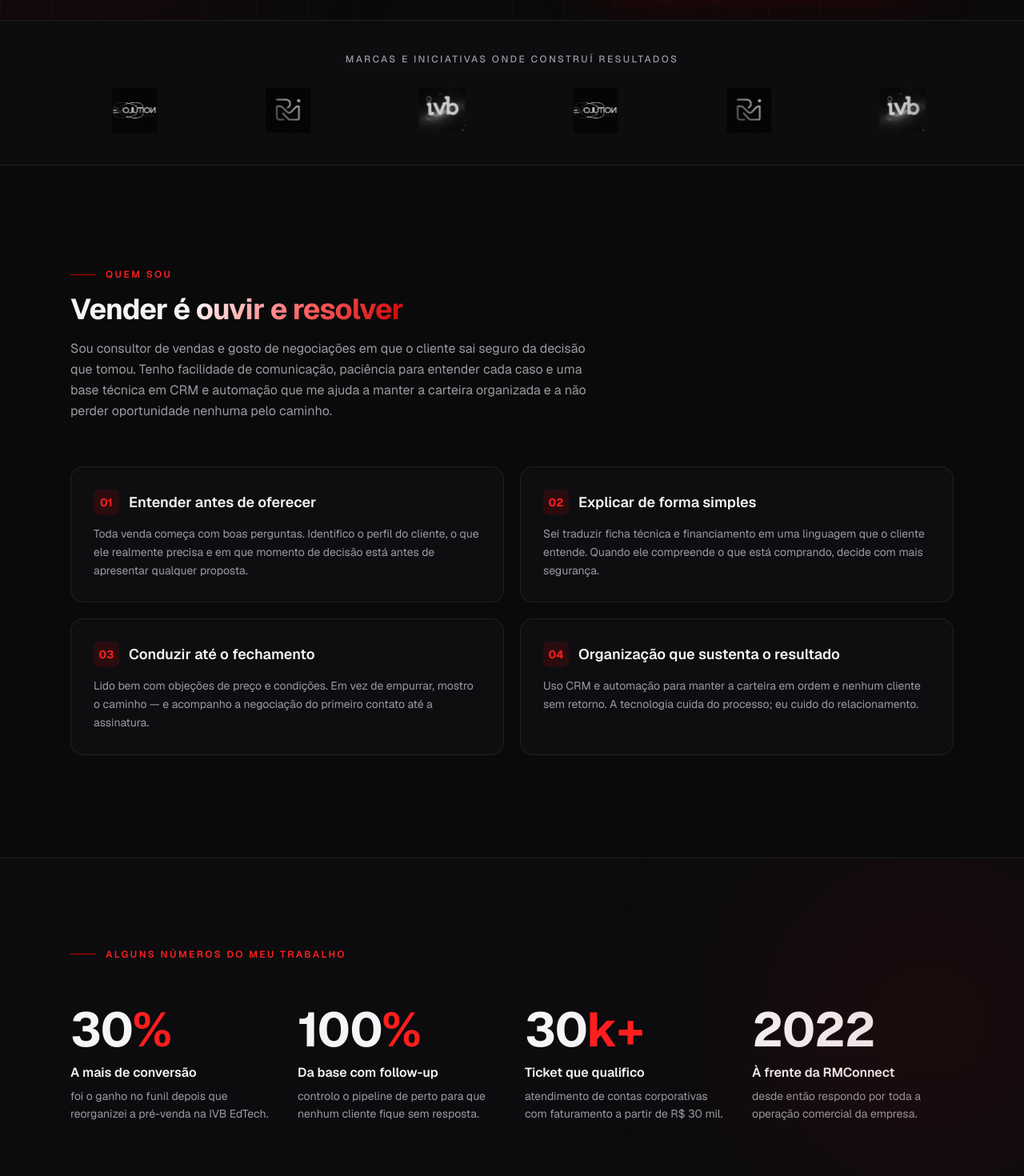
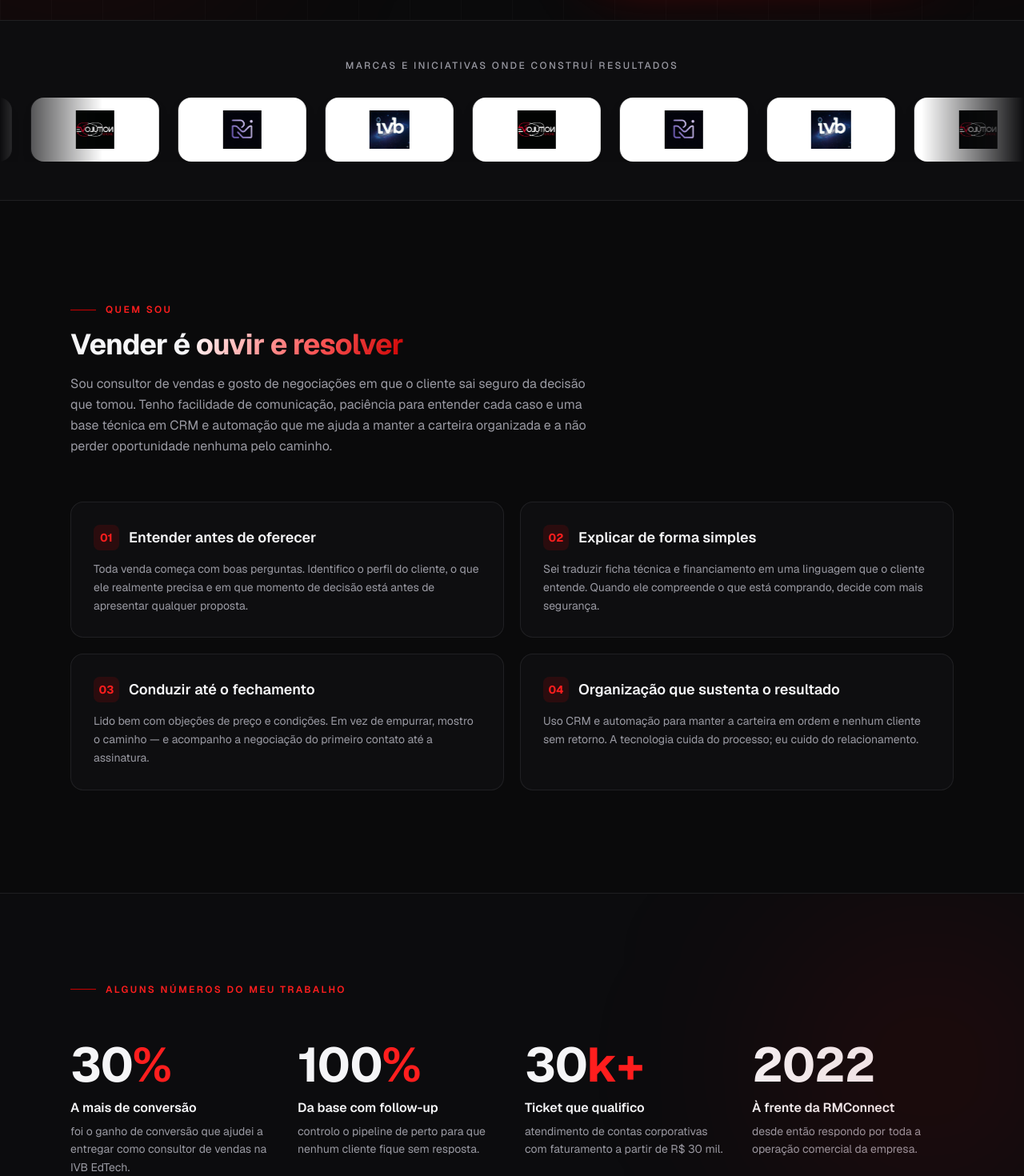
Before and after one commit to ronaldomojr/portifolio_vendedor, a Next.js app: page / in a window 1280 px wide. Shown: the part 800-2270 px from the top of the page at 80% size. Built offline with nearby package versions, Linux system fonts and the light colour scheme.

Commit message:
arrumando painel e carta de recomendação

```diff
--- a/app/globals.css
+++ b/app/globals.css
@@ -21,6 +21,20 @@
   --color-muted: var(--muted);
   --font-sans: var(--font-geist-sans);
   --font-mono: var(--font-geist-mono);
+}
+
+@keyframes marquee {
+  from {
+    transform: translateX(0);
+  }
+  to {
+    transform: translateX(-50%);
+  }
+}
+
+.marquee {
+  animation: marquee 22s linear infinite;
+  will-change: transform;
 }
 
 * {
@@ -97,20 +111,8 @@ html.lenis body {
   box-shadow: 0 0 60px -15px rgba(204, 0, 0, 0.55);
 }
 
-@keyframes marquee {
-  from {
-    transform: translateX(0);
-  }
-  to {
-    transform: translateX(-50%);
-  }
-}
-.animate-marquee {
-  animation: marquee 28s linear infinite;
-}
-
 @media (prefers-reduced-motion: reduce) {
-  .animate-marquee {
+  .marquee {
     animation: none;
   }
 }
--- a/components/Experience.tsx
+++ b/components/Experience.tsx
@@ -1,7 +1,15 @@
 import Reveal from "./Reveal";
 import { SectionHeader } from "./Section";
 
-const jobs = [
+type Job = {
+  role: string;
+  company: string;
+  period: string;
+  points: string[];
+  letter?: { href: string; label: string };
+};
+
+const jobs: Job[] = [
   {
     role: "Diretor Comercial & Fundador",
     company: "RMConnect",
@@ -13,14 +21,18 @@ const jobs = [
     ],
   },
   {
-    role: "Inside Sales & Inteligência Comercial",
+    role: "Consultor de Vendas",
     company: "IVB EdTech",
     period: "2025 — 2026",
     points: [
-      "Qualifiquei contas corporativas com faturamento a partir de R$ 30 mil, filtrando quem realmente tinha perfil de compra.",
-      "Reorganizei a pré-venda no WhatsApp e o time passou a converter 30% melhor.",
-      "Mantive o pipeline em dia, com follow-up de todos os contatos e nenhum cliente esquecido na base.",
+      "Vendi agentes de IA, um produto de ticket alto, prospectando ativamente novos clientes por telemarketing.",
+      "Qualifiquei contas corporativas com faturamento a partir de R$ 30 mil, focando energia em quem realmente tinha perfil de compra.",
+      "Conduzi o atendimento do primeiro contato ao fechamento, com follow-up de todos os contatos e nenhum cliente esquecido na base.",
     ],
+    letter: {
+      href: "/carta-recomendacao-ivb.pdf",
+      label: "Carta de recomendação",
+    },
   },
 ];
 
@@ -65,6 +77,33 @@ export default function Experience() {
                     </li>
                   ))}
                 </ul>
+                {job.letter && (
+                  <a
+                    href={job.letter.href}
+                    target="_blank"
+                    rel="noopener noreferrer"
+                    className="group/btn mt-5 inline-flex items-center gap-2 rounded-full border border-brand/40 bg-brand/10 px-4 py-2 text-sm font-medium text-brand-bright transition-all hover:bg-brand hover:text-white"
+                  >
+                    <svg
+                      width="15"
+                      height="15"
+                      viewBox="0 0 24 24"
+                      fill="none"
+                      stroke="currentColor"
+                      strokeWidth="2"
+                      strokeLinecap="round"
+                      strokeLinejoin="round"
+                      aria-hidden="true"
+                    >
+                      <rect x="5" y="3" width="14" height="18" rx="2" />
+                      <path d="M9 8h6M9 12h6M9 16h4" />
+                    </svg>
+                    {job.letter.label}
+                    <span className="transition-transform group-hover/btn:translate-x-0.5">
+                      ↗
+                    </span>
+                  </a>
+                )}
               </div>
             </Reveal>
           ))}
--- a/components/LogoStrip.tsx
+++ b/components/LogoStrip.tsx
@@ -6,30 +6,39 @@ const logos = [
   { src: "/logos/evolution.jpg", alt: "Evolution Store" },
 ];
 
+function Track() {
+  return (
+    <ul className="flex shrink-0 items-center gap-6 px-3">
+      {logos.map((logo, i) => (
+        <li
+          key={i}
+          className="flex h-20 w-40 shrink-0 items-center justify-center rounded-2xl border border-white/10 bg-white p-4 shadow-lg shadow-black/30 transition-transform hover:scale-105"
+        >
+          <Image
+            src={logo.src}
+            alt={logo.alt}
+            width={160}
+            height={80}
+            className="max-h-12 w-auto object-contain"
+          />
+        </li>
+      ))}
+    </ul>
+  );
+}
+
 export default function LogoStrip() {
-  const row = [...logos, ...logos, ...logos, ...logos];
-
   return (
-    <section className="border-y border-white/10 bg-surface/40 py-10">
-      <p className="mb-7 text-center text-xs font-medium uppercase tracking-[0.2em] text-muted">
+    <section className="border-y border-white/10 bg-surface/40 py-12">
+      <p className="mb-8 text-center text-xs font-medium uppercase tracking-[0.2em] text-muted">
         Marcas e iniciativas onde construí resultados
       </p>
-      <div className="relative overflow-hidden [mask-image:linear-gradient(to_right,transparent,black_12%,black_88%,transparent)]">
-        <div className="flex w-max animate-marquee items-center gap-16 pr-16">
-          {row.map((logo, i) => (
-            <div
-              key={i}
-              className="flex h-14 w-32 shrink-0 items-center justify-center grayscale transition hover:grayscale-0"
-            >
-              <Image
-                src={logo.src}
-                alt={logo.alt}
-                width={128}
-                height={56}
-                className="max-h-14 w-auto object-contain opacity-80"
-              />
-            </div>
-          ))}
+      <div className="group relative flex overflow-hidden [mask-image:linear-gradient(to_right,transparent,black_10%,black_90%,transparent)]">
+        <div className="marquee flex items-center group-hover:[animation-play-state:paused]">
+          <Track />
+          <Track />
+          <Track />
+          <Track />
         </div>
       </div>
     </section>
--- a/components/Metrics.tsx
+++ b/components/Metrics.tsx
@@ -9,7 +9,7 @@ const metrics = [
     value: 30,
     suffix: "%",
     label: "A mais de conversão",
-    sub: "foi o ganho no funil depois que reorganizei a pré-venda na IVB EdTech.",
+    sub: "foi o ganho de conversão que ajudei a entregar como consultor de vendas na IVB EdTech.",
   },
   {
     value: 100,
--- a/components/Projects.tsx
+++ b/components/Projects.tsx
@@ -5,14 +5,14 @@ import { motion } from "framer-motion";
 
 const projects = [
   {
-    name: "Pré-vendedor digital",
+    name: "Venda de agentes de IA",
     org: "IVB EdTech",
     logo: "/logos/ivbedtech.jpeg",
     concept:
-      "Um atendimento no WhatsApp para fazer o primeiro contato com quem chega interessado, antes do vendedor entrar na conversa.",
+      "Atuei como consultor de vendas de um produto de ticket alto: agentes de inteligência artificial para empresas.",
     impact:
-      "Ele faz as perguntas iniciais, separa quem tem perfil de compra e me entrega o cliente já com o contexto na mão. O cliente não espera para ser atendido e eu chego na conversa pronto para fechar.",
-    tags: ["Qualificação", "Atendimento", "Agendamento"],
+      "Prospectei clientes ativamente, expliquei o valor de uma tecnologia nova para quem nunca tinha comprado algo assim e conduzi a negociação até o fechamento. Vender produto caro exige confiança, e é aí que eu me destaco.",
+    tags: ["Ticket alto", "Prospecção ativa", "Produto de tecnologia"],
   },
   {
     name: "Loja de informática",
```
Also changed, not shown: 1 other file (tests, documents, lock files or other folders).
